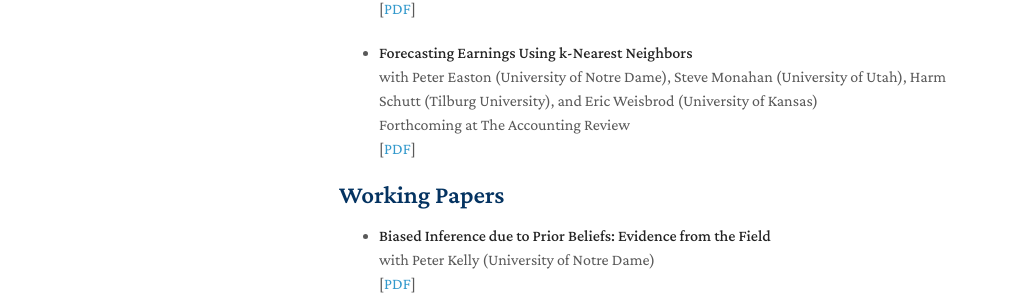
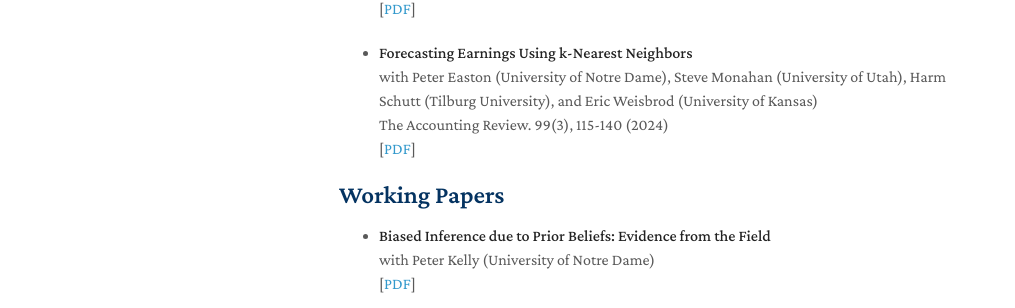
Before and after one commit to mkapons/mkapons.github.io, a Jekyll site: the page built from index.md, in a window 1280 px wide and 1181 px high. Shown: the part 453-761 px from the top of the window, without its empty margins (131-1146 px from the left). Built offline with Jekyll 4.4.1, drawn with Linux system fonts in a browser that asks for light colours; nearby versions of some CDN libraries; a style sheet for code colours, icons or effects is not loaded; our own code applies the rules of GitHub Pages for plain Markdown files.

Commit message:
Update index.md

```diff
--- a/index.md
+++ b/index.md
@@ -28,7 +28,7 @@ I am an Assistant Professor in Accounting at the University of Amsterdam.
   <br>
   with Peter Easton (University of Notre Dame), Steve Monahan (University of Utah), Harm Schutt (Tilburg University), and Eric Weisbrod (University of Kansas)
   <br>
-  Forthcoming at The Accounting Review
+  The Accounting Review. 99(3), 115-140 (2024)
   <br>
   [[PDF](https://papers.ssrn.com/sol3/papers.cfm?abstract_id=3752238)]
 
```
